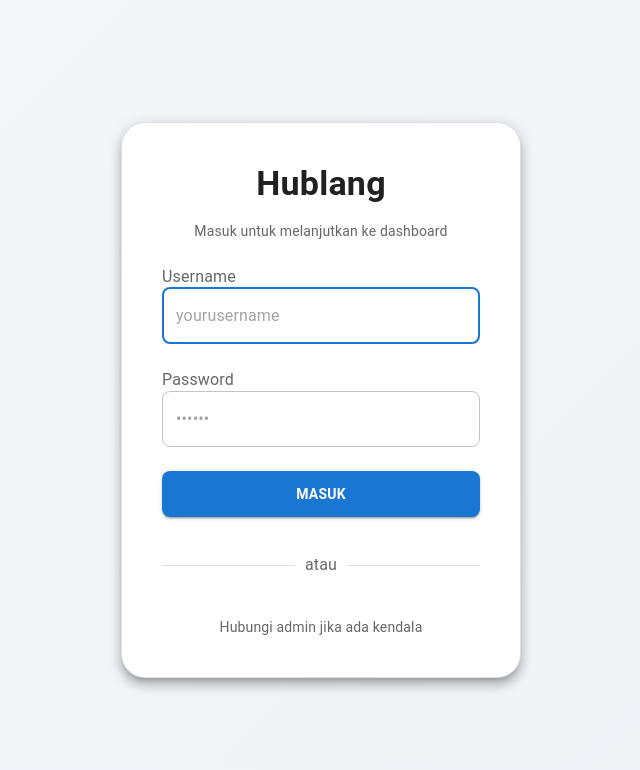
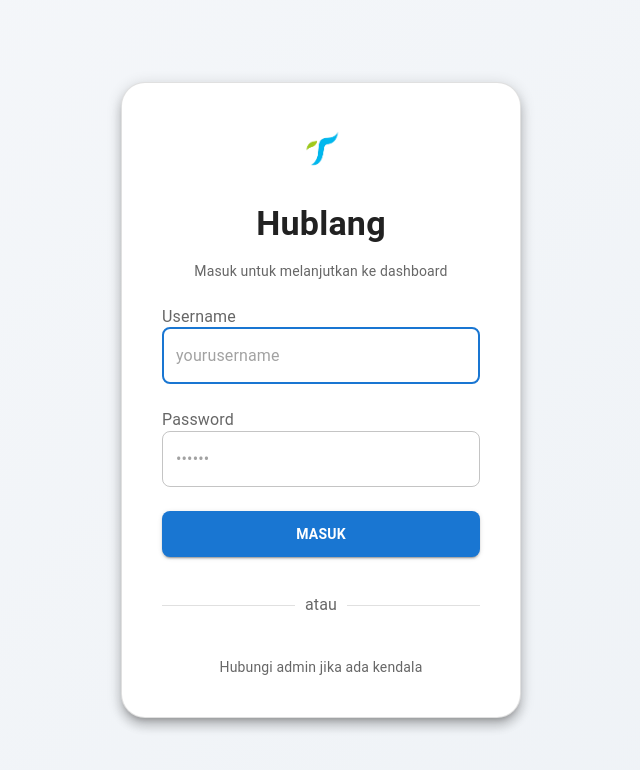
Before and after one commit to SideeID/hublang-v2, a Next.js app: page / in a window 1280 px wide. Shown: the top 770 px of the page, without its empty margins (319-959 px from the left). Built offline with nearby package versions, Linux system fonts and the light colour scheme; no server answers; what @mui/material-nextjs, @mui/x-license would draw is missing.

Commit message:
feat: add logo image to SignIn and SideMenu components for branding

```diff
--- a/src/app/page.tsx
+++ b/src/app/page.tsx
@@ -1,6 +1,7 @@
 'use client';
 
 import * as React from 'react';
+import Image from 'next/image';
 import Box from '@mui/material/Box';
 import Button from '@mui/material/Button';
 import CssBaseline from '@mui/material/CssBaseline';
@@ -165,6 +166,15 @@
       <RootContainer>
         <FormSection>
           <Card variant='outlined'>
+            <Box sx={{ display: 'flex', justifyContent: 'center' }}>
+              <Image
+                src='/icon-hublang.png'
+                alt='Logo Hublang'
+                width={56}
+                height={56}
+                priority
+              />
+            </Box>
             <Typography
               component='h1'
               variant='h4'
--- a/src/components/dashboard/components/SideMenu.tsx
+++ b/src/components/dashboard/components/SideMenu.tsx
@@ -1,6 +1,7 @@
 'use client';
 
 import * as React from 'react';
+import Image from 'next/image';
 import { styled } from '@mui/material/styles';
 import Avatar from '@mui/material/Avatar';
 import MuiDrawer, { drawerClasses } from '@mui/material/Drawer';
@@ -57,8 +58,17 @@
           display: 'flex',
           mt: 'calc(var(--template-frame-height, 0px) + 4px)',
           p: 1.5,
+          alignItems: 'center',
+          gap: 1,
         }}
       >
+        <Image
+          src='/icon-hublang.png'
+          alt='Logo Hublang'
+          width={50}
+          height={50}
+          priority
+        />
         <Typography
           variant='h6'
           sx={{
```
Also changed, not shown: public/icon-hublang.png (added).
